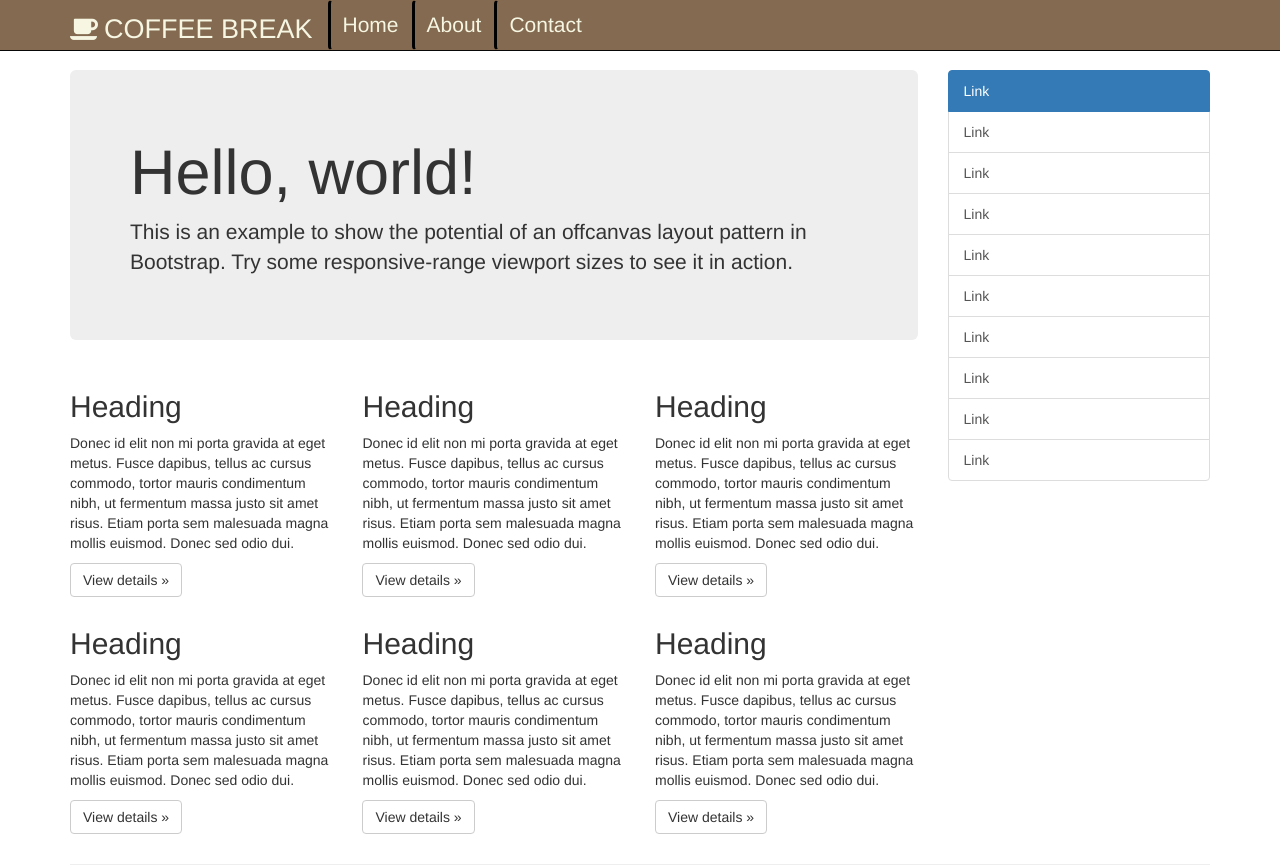
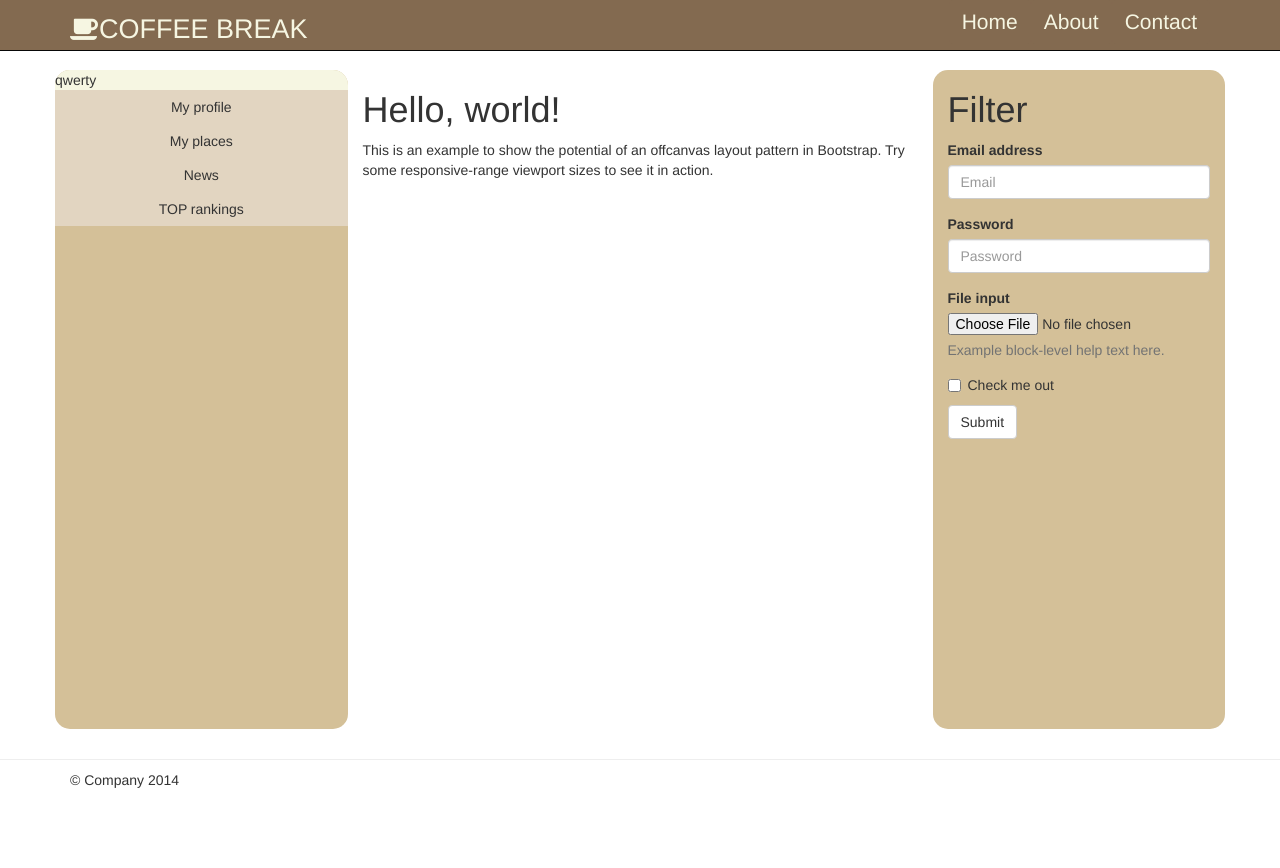
Before and after one commit to EvgeniZhibrik/my-maps, a plain HTML site: page app/index.html in a window 1280 px wide. Shown: the top 868 px of the page. After the commit the page ends 800 px from the top, so only its background shows below. Drawn offline with Linux system fonts and the light colour scheme.

Commit message:
Main webpage is almoust ready

```diff
--- a/app/assets/css/style.css
+++ b/app/assets/css/style.css
@@ -4,18 +4,28 @@
  */
 html,
 body {
+  height: 100%;
   overflow-x: hidden; /* Prevent scroll on narrow devices */
+}
+
+hr{
+  margin: 10px 0px;
+}
+body{
+  overflow-y:hidden;
 }
 body {
   padding-top: 70px;
+  padding-bottom: 51px;
 }
 footer {
-  padding: 30px 0;
+  padding: 0;
 }
 .logotype{
 	color: #F6F6E2;
     font-size: 1.5em;
 }
+
 
 .navbar-inverse{
 	background-color: #836A50;
@@ -23,55 +33,165 @@ footer {
     font-size: 1.5em;
 }
 
+.navbar-brand{
+  background-color: #836A50;
+  border-style: none;
+}
+
+.navbar-nav{
+  float:right;
+}
 .btn-topmenu{
 	background-color: #836A50;
 	color: #F6F6E2;
 	font-size: 1em;
-	border-left-style: solid;
-	border-left-color: black;
-	border-left-width: medium;
-	height: 50px;
+}
+
+#main-container{
+  height: 100%;
+  min-height: 300px;
+  overflow: auto;
+  padding-top: 0px;
+  padding-bottom: 20px;
+}
+
+.row-offcanvas{
+  height: 100%;
+}
+#data,
+#map-container,
+#left-sidebar,
+#right-sidebar{
+  height: 100%;
+}
+
+#left-sidebar{
+  background-color: #D4C098;
+  border-radius: 15px;
+}
+
+#right-sidebar{
+  background-color: #D4C098;
+  border-radius: 15px;
+}
+
+
+#user-info{
+  background-color: #F6F6E2;
+  margin-right: -15px;
+  margin-left: -15px;
+  border-top-left-radius: 15px;
+  border-top-right-radius: 15px;
+}
+
+#main-menu{
+  background-color: #E2D5C1;
+  margin-right: -15px;
+  margin-left: -15px;
+}
+
+#menu-buttons{
+  list-style-type: none;
+  margin: 0;
+  padding: 0;
+}
+
+.btn-menu{
+  background-color: transparent;
+  width: 100%;
+
 }
  /* Off Canvas
  * --------------------------------------------------
  */
 @media screen and (max-width: 767px) {
-  .row-offcanvas {
-    position: relative;
-    -webkit-transition: all .25s ease-out;
-         -o-transition: all .25s ease-out;
-            transition: all .25s ease-out;
+
+  .btn-topmenu{
+    width: 100%;
+    border-left-style: none;
+    float: none;
   }
 
-  .row-offcanvas-right {
+
+  .navbar-nav{
+    float:none;
+  }
+
+  .logotype{
+    font-size: 1em;
+  }
+
+  #main-container{
+    padding-left: 0;
+    padding-right: 0;
+    padding-top: 0;
+    padding-bottom: 20px;
+    overflow-x: hidden;
+    overflow-y:auto;
+    min-height: 100%;
+  }
+
+  #left-sidebar,
+  #data,
+  #right-sidebar{
+    padding: 0;
+  }
+
+
+
+  .row-offcanvas{
+    position: relative;
+    margin: 0;
+    right: 0;
+    -webkit-transition: all 0.5s ease-out 0s;
+    -moz-transition: all 0.5s ease-out 0s;
+    -o-transition: all 0.5s ease-out 0s;
+    transition: all 0.5s ease-out 0s;
+  }
+
+  .btn-offcanvas-left{
+
+    background-color: transparent;
+
+    position: absolute;
+    height: 100%;
+    left: 0;
+  }
+
+  .btn-offcanvas-right{
+    background-color: transparent;
+    position: absolute;
+    height: 100%;
     right: 0;
   }
 
-  .row-offcanvas-left {
-    left: 0;
+  #user-info{
+    margin-right: 0px;
+    margin-left: 0px;
+
   }
 
-  .row-offcanvas-right
-  .sidebar-offcanvas {
-    right: -50%; /* 6 columns */
+  #main-menu{
+    margin-right: 0px;
+    margin-left: 0px;
+  }
+  .row-offcanvas.active1 {
+    right: 100%; /* 6 columns */
+  }
+  .row-offcanvas.active2 {
+    right: -100%; /* 6 columns */
   }
 
-  .row-offcanvas-left
-  .sidebar-offcanvas {
-    left: -50%; /* 6 columns */
+  .sidebar-offcanvas-right{
+    position: absolute;
+    right: -100%;
+    top: 0;
+    width: 100%; /* 6 columns */
   }
-
-  .row-offcanvas-right.active {
-    right: 50%; /* 6 columns */
-  }
-
-  .row-offcanvas-left.active {
-    left: 50%; /* 6 columns */
-  }
-
-  .sidebar-offcanvas {
+  .sidebar-offcanvas-left{
     position: absolute;
+    right: 100%;
     top: 0;
-    width: 50%; /* 6 columns */
+    width: 100%; /* 6 columns */
   }
 }
--- a/app/assets/js/myscript.js
+++ b/app/assets/js/myscript.js
@@ -1,5 +1,8 @@
 $(document).ready(function () {
-  $('[data-toggle="offcanvas"]').click(function () {
-    $('.row-offcanvas').toggleClass('active')
+  $('[data-toggle="offcanvas1"]').click(function () {
+    $('.row-offcanvas').toggleClass('active1')
+  });
+   $('[data-toggle="offcanvas2"]').click(function () {
+    $('.row-offcanvas').toggleClass('active2')
   });
 });
--- a/app/index.html
+++ b/app/index.html
@@ -35,10 +35,9 @@
 		        		<span class="icon-bar" style="background-color:  #F6F6E2;"></span>
 		        		<span class="icon-bar" style="background-color:  #F6F6E2;"></span>
 		      		</button>
-		      		<a class="navbar-brand" href="#">
-						<span class="logotype"><i class="fa fa-coffee"></i></span>
-						<span class="logotype">COFFEE BREAK</span>
-		      		</a>
+		      		<button class="navbar-brand">
+						<span class="logotype"><i class="fa fa-coffee"></i>COFFEE BREAK</span>
+		      		</button>
 		    	</div>
 		    	<div id="navbar" class="collapse navbar-collapse">
 		      		<ul class="nav navbar-nav">
@@ -50,74 +49,73 @@
 		  	</div><!-- /.container -->
 		</nav><!-- /.navbar -->
 
-		<div class="container">
-			<div class="row row-offcanvas row-offcanvas-right">
-				<div class="col-xs-12 col-sm-9">
-		        	<p class="pull-right visible-xs">
-		            	<button type="button" class="btn btn-primary btn-xs" data-toggle="offcanvas">Toggle nav</button>
-		          	</p>
-		          	<div class="jumbotron">
+		<div class="container" id="main-container">
+			<div class="row row-offcanvas">
+				<div class="col-xs-12 col-sm-3 sidebar-offcanvas-left" id="left-sidebar">
+		            	<button type="button" class="pull-right visible-xs btn btn-offcanvas-right btn-xs " data-toggle="offcanvas2" ><i class="fa fa-chevron-left icon-offcanvas"></i></button>
+			            <div id="user-info">
+			            	<div id="main-user-info">
+			            		<div>qwerty</div>
+			            	</div>
+			            	<div id="additional-user-info" class="collapse">
+			            		<div>Methods $().alert() Makes an alert listen for click events on descendant elements which have the data-dismiss="alert" attribute. (Not necessary when using the data-api's auto-initialization.) $().alert('close') Closes an alert by removing it from the DOM. If the .fade and .in classes are present on the element, the alert will fade out before it is removed.
+			            		</div>
+			            	</div>
+						</div>
+						<div id="main-menu">
+							<ul id="menu-buttons">
+								<li><button type="button" class="btn btn-menu" data-toggle="collapse" data-target="#additional-user-info" aria-expanded="false" aria-controls="additional-user-info">My profile</button></li>
+								<li><button type="button" class="btn btn-menu">My places</button></li>
+								<li><button type="button" class="btn btn-menu">News</button></li>
+								<li><button type="button" class="btn btn-menu">TOP rankings</button></li>
+							</ul>
+						</div>
+				</div>
+				<div class="col-xs-12 col-sm-6" id="data">
+		            	<button type="button" class="pull-left visible-xs btn btn-offcanvas-left btn-xs" data-toggle="offcanvas2" ><i class="fa fa-chevron-right icon-offcanvas"></i></button>
+
+		            	<button type="button" class="pull-right visible-xs btn btn-offcanvas-right btn-xs" data-toggle="offcanvas1" ><i class="fa fa-chevron-left icon-offcanvas"></i></button>
+		          	<div id="map-container">
 		            	<h1>Hello, world!</h1>
 		            	<p>This is an example to show the potential of an offcanvas layout pattern in Bootstrap. Try some responsive-range viewport sizes to see it in action.</p>
 		          	</div>
-		          	<div class="row">
-		            	<div class="col-xs-6 col-lg-4">
-		              		<h2>Heading</h2>
-		              		<p>Donec id elit non mi porta gravida at eget metus. Fusce dapibus, tellus ac cursus commodo, tortor mauris condimentum nibh, ut fermentum massa justo sit amet risus. Etiam porta sem malesuada magna mollis euismod. Donec sed odio dui. </p>
-		              		<p><a class="btn btn-default" href="#" role="button">View details &raquo;</a></p>
-		            	</div><!--/.col-xs-6.col-lg-4-->
-		            	<div class="col-xs-6 col-lg-4">
-		              		<h2>Heading</h2>
-		              		<p>Donec id elit non mi porta gravida at eget metus. Fusce dapibus, tellus ac cursus commodo, tortor mauris condimentum nibh, ut fermentum massa justo sit amet risus. Etiam porta sem malesuada magna mollis euismod. Donec sed odio dui. </p>
-		              		<p><a class="btn btn-default" href="#" role="button">View details &raquo;</a></p>
-		            	</div><!--/.col-xs-6.col-lg-4-->
-		            	<div class="col-xs-6 col-lg-4">
-		              		<h2>Heading</h2>
-		              		<p>Donec id elit non mi porta gravida at eget metus. Fusce dapibus, tellus ac cursus commodo, tortor mauris condimentum nibh, ut fermentum massa justo sit amet risus. Etiam porta sem malesuada magna mollis euismod. Donec sed odio dui. </p>
-		              		<p><a class="btn btn-default" href="#" role="button">View details &raquo;</a></p>
-		            	</div><!--/.col-xs-6.col-lg-4-->
-		            	<div class="col-xs-6 col-lg-4">
-		              		<h2>Heading</h2>
-		              		<p>Donec id elit non mi porta gravida at eget metus. Fusce dapibus, tellus ac cursus commodo, tortor mauris condimentum nibh, ut fermentum massa justo sit amet risus. Etiam porta sem malesuada magna mollis euismod. Donec sed odio dui. </p>
-		              		<p><a class="btn btn-default" href="#" role="button">View details &raquo;</a></p>
-		            	</div><!--/.col-xs-6.col-lg-4-->
-		            	<div class="col-xs-6 col-lg-4">
-		              		<h2>Heading</h2>
-		              		<p>Donec id elit non mi porta gravida at eget metus. Fusce dapibus, tellus ac cursus commodo, tortor mauris condimentum nibh, ut fermentum massa justo sit amet risus. Etiam porta sem malesuada magna mollis euismod. Donec sed odio dui. </p>
-		              		<p><a class="btn btn-default" href="#" role="button">View details &raquo;</a></p>
-		            	</div><!--/.col-xs-6.col-lg-4-->
-		            	<div class="col-xs-6 col-lg-4">
-		              		<h2>Heading</h2>
-		              		<p>Donec id elit non mi porta gravida at eget metus. Fusce dapibus, tellus ac cursus commodo, tortor mauris condimentum nibh, ut fermentum massa justo sit amet risus. Etiam porta sem malesuada magna mollis euismod. Donec sed odio dui. </p>
-		              		<p><a class="btn btn-default" href="#" role="button">View details &raquo;</a></p>
-		            	</div><!--/.col-xs-6.col-lg-4-->
-		          	</div><!--/row-->
-		        </div><!--/.col-xs-12.col-sm-9-->
+		        </div>
 
-		        <div class="col-xs-6 col-sm-3 sidebar-offcanvas" id="sidebar">
-		        	<div class="list-group">
-		            	<a href="#" class="list-group-item active">Link</a>
-		            	<a href="#" class="list-group-item">Link</a>
-		            	<a href="#" class="list-group-item">Link</a>
-		            	<a href="#" class="list-group-item">Link</a>
-		            	<a href="#" class="list-group-item">Link</a>
-		            	<a href="#" class="list-group-item">Link</a>
-		            	<a href="#" class="list-group-item">Link</a>
-		            	<a href="#" class="list-group-item">Link</a>
-		            	<a href="#" class="list-group-item">Link</a>
-		            	<a href="#" class="list-group-item">Link</a>
-		          	</div>
-		        </div><!--/.sidebar-offcanvas-->
+		        <div class="col-xs-12 col-sm-3 sidebar-offcanvas-right" id="right-sidebar">
+	            	<button type="button" class="pull-left visible-xs btn btn-offcanvas-left btn-xs" data-toggle="offcanvas1" ><i class="fa fa-chevron-right icon-offcanvas"></i></button>
+
+	            	<h1>Filter</h1>
+	            	<form>
+						<div class="form-group">
+							<label for="exampleInputEmail1">Email address</label>
+							<input type="email" class="form-control" id="exampleInputEmail1" placeholder="Email">
+						</div>
+						<div class="form-group">
+							<label for="exampleInputPassword1">Password</label>
+							<input type="password" class="form-control" id="exampleInputPassword1" placeholder="Password">
+						</div>
+						<div class="form-group">
+							<label for="exampleInputFile">File input</label>
+							<input type="file" id="exampleInputFile">
+							<p class="help-block">Example block-level help text here.</p>
+						</div>
+						<div class="checkbox">
+							<label>
+								<input type="checkbox"> Check me out
+							</label>
+						</div>
+						<button type="submit" class="btn btn-default">Submit</button>
+					</form>
+		        </div>
 		    </div><!--/row-->
 
-		    <hr>
-
+		</div><!--/.container-->
+	    <hr>
+	    <div class="container">
 		    <footer>
 		    	<p>&copy; Company 2014</p>
 		    </footer>
-
-		</div><!--/.container-->
-
+		</div>
 		<!-- jQuery (necessary for Bootstrap's JavaScript plugins) -->
 		<script src="vendors/jquery-2.1.4.js"></script>
 		<!-- Include all compiled plugins (below), or include individual files as needed -->
```
Also changed, not shown: app/assets/img/left-arrow.png (added), app/assets/img/right-arrow.png (added).
